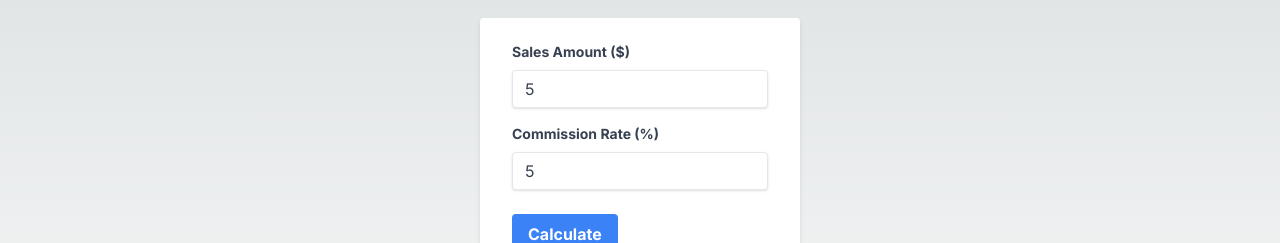
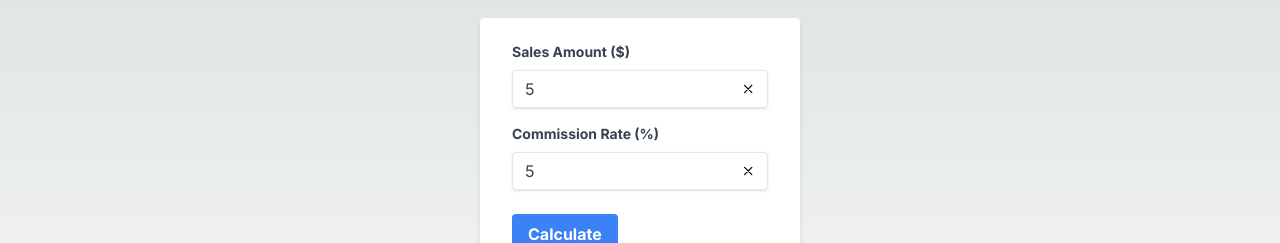
Before and after one commit to Jose-Manuel18/commission-calc, a Next.js app: page / in a window 1280 px wide. Both pictures are taken after typing "5", "5" into the empty fields and a click on the button "Calculate". Shown: the part 228-471 px from the top of the page. Built offline with nearby package versions, Linux system fonts and the light colour scheme.

Commit message:
ui changes to input

```diff
--- a/src/app/page.tsx
+++ b/src/app/page.tsx
@@ -1,5 +1,8 @@
 import { CommissionCalculator } from "@/components/Commission"
-
+export const metadata = {
+  title: "Commission",
+  description: "Commission calculator",
+}
 export default function Home() {
   return (
     <div className="flex h-screen items-center justify-center">
--- a/src/components/Commission.tsx
+++ b/src/components/Commission.tsx
@@ -1,16 +1,18 @@
 "use client"
-import { useState } from "react"
+import { useRef, useState } from "react"
 import { motion } from "framer-motion"
 
 export function CommissionCalculator() {
-  const [sales, setSales] = useState(0)
+  const [sales, setSales] = useState<number>(0)
   const [commissionRate, setCommissionRate] = useState(0)
   const [commission, setCommission] = useState(0)
-
+  const salesRef = useRef<HTMLInputElement>(null)
+  const commissionRef = useRef<HTMLInputElement>(null)
   const calculateCommission = () => {
     const commission = (sales * commissionRate) / 100
     setCommission(commission)
   }
+  console.log(sales)
 
   return (
     <motion.div
@@ -28,13 +30,38 @@ export function CommissionCalculator() {
             >
               Sales Amount ($)
             </label>
+            <div className="flex items-center justify-center shadow appearance-none border rounded w-full py-2 px-3 text-gray-700 leading-tight focus:outline-none focus:shadow-outline">
               <input
-              className="shadow appearance-none border rounded w-full py-2 px-3 text-gray-700 leading-tight focus:outline-none focus:shadow-outline"
+                ref={salesRef}
+                className="w-full focus:outline-none focus:shadow-outline"
                 id="sales"
                 type="number"
                 placeholder="Sales amount"
                 onChange={(e) => setSales(parseInt(e.target.value))}
               />
+              <svg
+                xmlns="http://www.w3.org/2000/svg"
+                fill="none"
+                viewBox="0 0 24 24"
+                stroke="currentColor"
+                className={`flex ml-2 w-4 h-4 cursor-pointer text-black ${
+                  sales === 0 ? "hidden" : "block"
+                }`}
+                onClick={() => {
+                  setSales(0)
+                  if (salesRef.current) {
+                    salesRef.current.value = ""
+                  }
+                }}
+              >
+                <path
+                  strokeLinecap="round"
+                  strokeLinejoin="round"
+                  strokeWidth={2}
+                  d="M6 18L18 6M6 6l12 12"
+                />
+              </svg>
+            </div>
           </div>
           <div className="mb-6">
             <label
@@ -43,13 +70,38 @@ export function CommissionCalculator() {
             >
               Commission Rate (%)
             </label>
+            <div className="flex items-center justify-center shadow appearance-none border rounded w-full py-2 px-3 text-gray-700 leading-tight focus:outline-none focus:shadow-outline">
               <input
-              className="shadow appearance-none border rounded w-full py-2 px-3 text-gray-700 leading-tight focus:outline-none focus:shadow-outline"
+                ref={commissionRef}
+                className=" w-full focus:outline-none focus:shadow-outline"
                 id="commission-rate"
                 type="number"
                 placeholder="Commission rate"
                 onChange={(e) => setCommissionRate(parseInt(e.target.value))}
               />
+              <svg
+                xmlns="http://www.w3.org/2000/svg"
+                fill="none"
+                viewBox="0 0 24 24"
+                stroke="currentColor"
+                className={`flex ml-2 w-4 h-4 cursor-pointer text-black ${
+                  commissionRate === 0 ? "hidden" : "block"
+                }`}
+                onClick={() => {
+                  setCommissionRate(0)
+                  if (commissionRef.current) {
+                    commissionRef.current.value = ""
+                  }
+                }}
+              >
+                <path
+                  strokeLinecap="round"
+                  strokeLinejoin="round"
+                  strokeWidth={2}
+                  d="M6 18L18 6M6 6l12 12"
+                />
+              </svg>
+            </div>
           </div>
           <div className="flex items-center justify-between">
             <button
```
Lines whose indentation alone changed are shown as unchanged.
